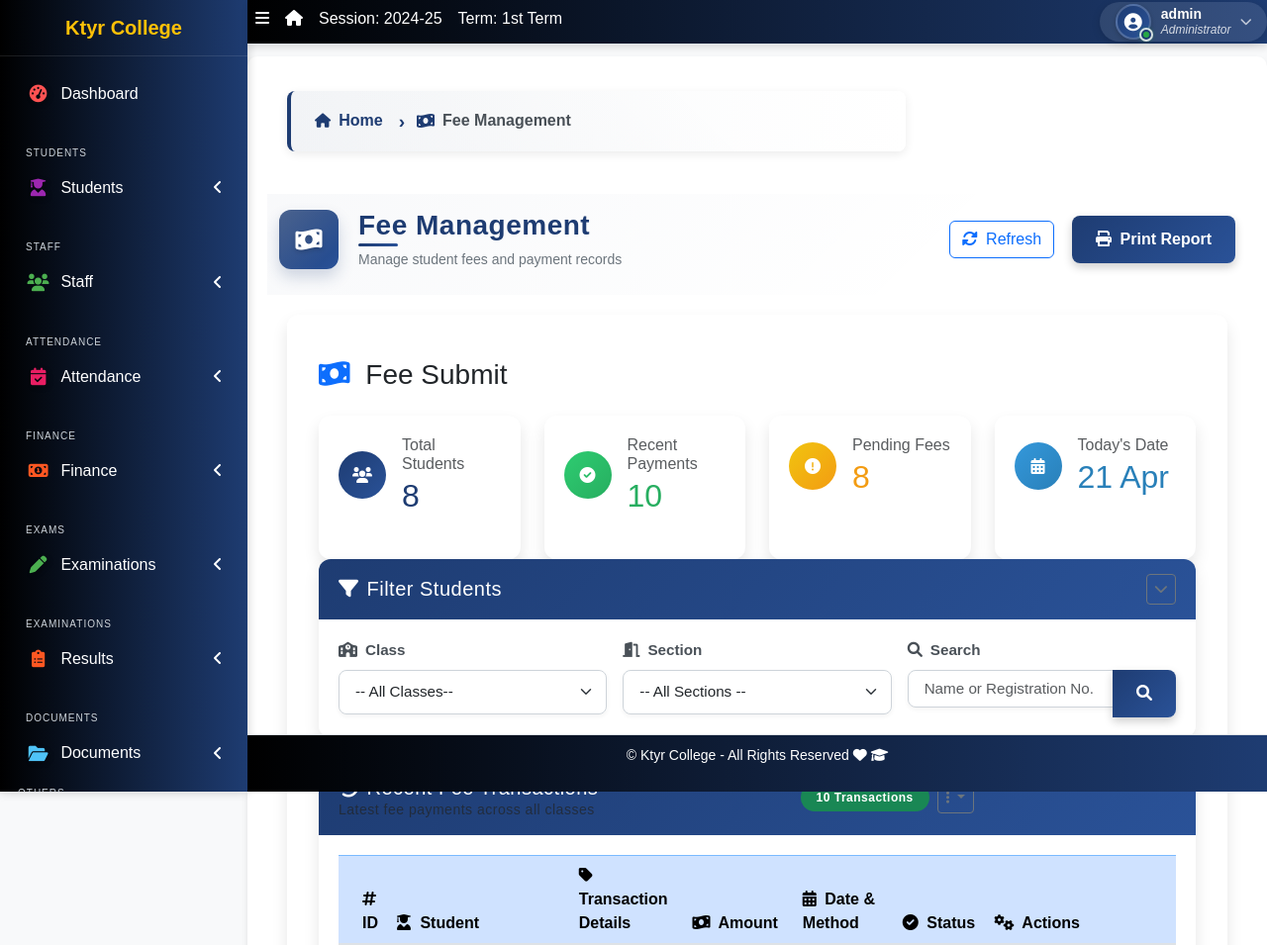
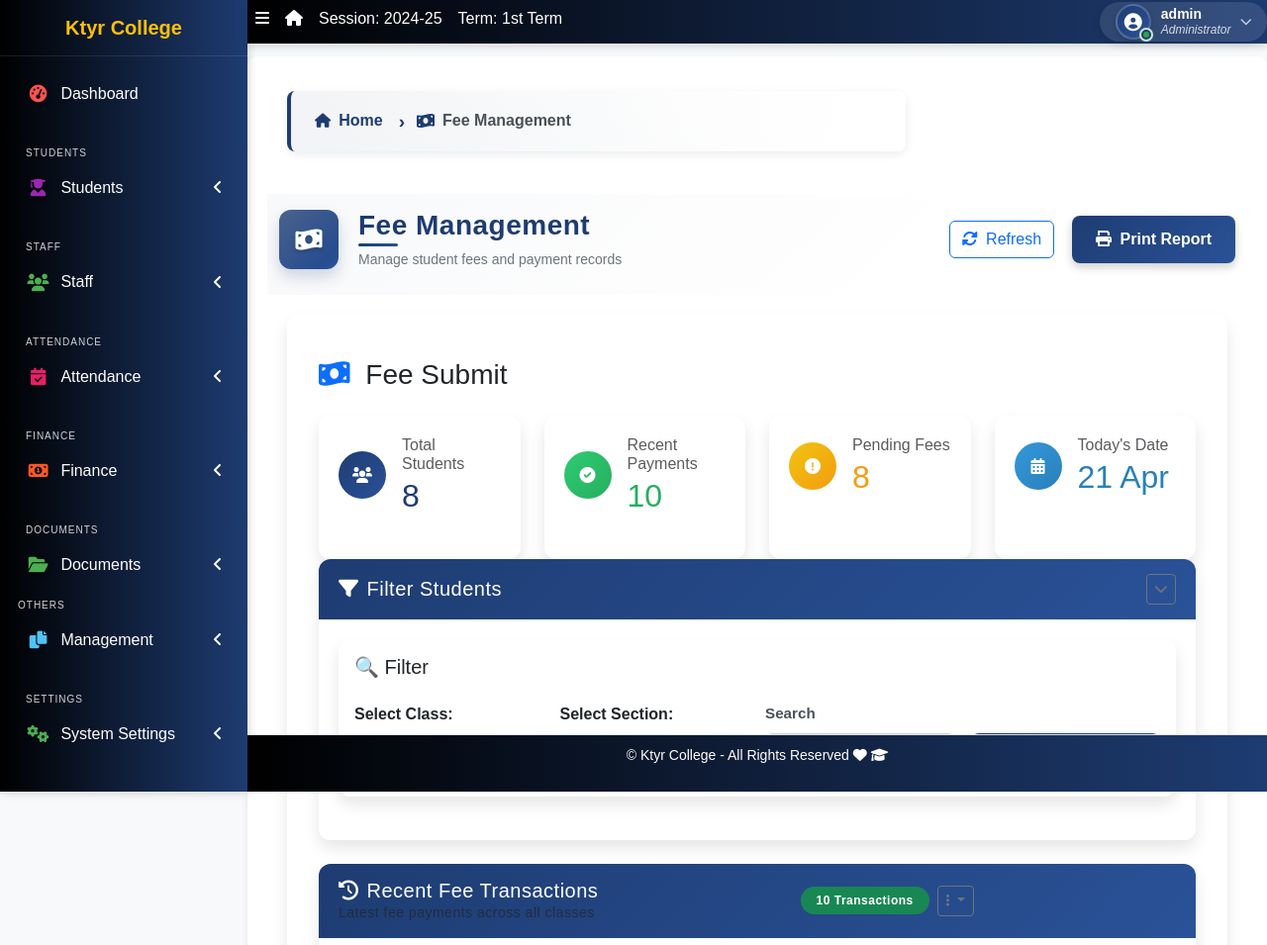
Before and after one commit to AmanKtyr/Django-School-Management-System, a Django app: page /fees/ in a window 1280 px wide. Shown: the top 955 px of the page at 99% size. Run offline with Django 3.2, Linux system fonts and the light colour scheme; a user stored in the database is signed in; data comes from the database, SQL or seed files in the repository; both versions use the stored data as it was after the commit; some libraries are stand-ins or nearby versions.

Commit message:
Remove Examinations Functionality and Update Templates
- Disabled the "apps.result" application in settings.py and removed related URLs from urls.py.
- Updated base.html to include a conditional favicon based on the college logo.
- Modified class_section_filter.html to improve filter layout and button functionality.
- Cleaned up index.html by removing references to exam results and related actions.
- Added a README.txt in the result app directory to indicate deprecation and provide guidance against usage.

```diff
--- a/SMS/apps/corecode/filters.py
+++ b/SMS/apps/corecode/filters.py
@@ -10,7 +10,6 @@ class ClassSectionFilterForm(forms.Form):
         label="Select Class",
         widget=forms.Select(attrs={
             'class': 'form-select',
-            'onchange': 'this.form.submit()',
             'id': 'class-filter'
         }),
     )
@@ -21,7 +20,6 @@ class ClassSectionFilterForm(forms.Form):
         label="Select Section",
         widget=forms.Select(attrs={
             'class': 'form-select',
-            'onchange': 'this.form.submit()',
             'id': 'section-filter'
         }),
     )
--- a/SMS/apps/fees/templates/fees/fee_list.html
+++ b/SMS/apps/fees/templates/fees/fee_list.html
@@ -133,23 +133,7 @@
             </div>
         </div>
         <div class="card-body collapse show" id="filterCollapse">
-            <form method="GET" class="row g-3" id="filter-form">
-                <div class="col-md-4">
-                    <label class="form-label"><i class="fas fa-school me-2"></i>Class</label>
-                    {{ filter_form.class_name }}
-                </div>
-                <div class="col-md-4">
-                    <label class="form-label"><i class="fas fa-door-open me-2"></i>Section</label>
-                    {{ filter_form.section }}
-                </div>
-                <div class="col-md-4">
-                    <label class="form-label"><i class="fas fa-search me-2"></i>Search</label>
-                    <div class="input-group">
-                        <input type="text" class="form-control" name="search" placeholder="Name or Registration No." value="{{ request.GET.search }}">
-                        <button class="btn btn-primary" type="submit"><i class="fas fa-search"></i></button>
-                    </div>
-                </div>
-            </form>
+            {% include 'includes/class_section_filter.html' with filter_form=filter_form show_search=True %}
         </div>
     </div>
 
@@ -400,14 +384,27 @@
 {% block extra_js %}
 <script>
 document.addEventListener('DOMContentLoaded', function() {
-    // Auto-submit form when filters change
+    // No auto-submit, form will be submitted when Apply Filter button is clicked
     const form = document.getElementById('filter-form');
-    const formInputs = form.querySelectorAll('select, input[type="text"]');
+    const classSelect = document.getElementById('class-filter');
+    const sectionSelect = document.getElementById('section-filter');
 
-    formInputs.forEach(input => {
-        input.addEventListener('change', function() {
-            form.submit();
-        });
+    // Update sections when class changes
+    classSelect.addEventListener('change', function() {
+        const classId = this.value;
+        // Clear section selection when class changes
+        sectionSelect.innerHTML = '<option value="">-- All Sections --</option>';
+
+        if(classId) {
+            fetch(`/api/get-sections/${classId}/`)
+                .then(response => response.json())
+                .then(data => {
+                    data.sections.forEach(section => {
+                        const option = new Option(section.name, section.id);
+                        sectionSelect.add(option);
+                    });
+                });
+        }
     });
 
     // Add animation effects
--- a/SMS/school_app/settings.py
+++ b/SMS/school_app/settings.py
@@ -41,7 +41,7 @@ INSTALLED_APPS = [
     "apps.corecode.apps.CorecodeConfig",
     "apps.students",
     "apps.staffs",
-    "apps.result",
+    # "apps.result", # Removed
     "apps.NonTeachingStaffs",
     "apps.attendance",
     'apps.fees',
--- a/SMS/school_app/urls.py
+++ b/SMS/school_app/urls.py
@@ -26,7 +26,7 @@ urlpatterns = [
 
     path("staff/", include("apps.staffs.urls")),
     # Finance app removed
-    path("result/", include("apps.result.urls")),
+    # Result app removed
     path("non-teaching-staffs/", include("apps.NonTeachingStaffs.urls")),
    # Added namespace
      path('fees/', include('apps.fees.urls', namespace='fees')),
--- a/SMS/templates/base.html
+++ b/SMS/templates/base.html
@@ -10,6 +10,17 @@
   <meta http-equiv="x-ua-compatible" content="ie=edge">
 
   <title>{{ profile.college_name | default:"MySchool" }}</title>
+
+  <!-- Favicon -->
+  {% if profile.college_logo %}
+  <link rel="apple-touch-icon" sizes="180x180" href="{% static 'dist/img/favicon/apple-touch-icon.png' %}">
+  <link rel="icon" type="image/png" sizes="32x32" href="{% static 'dist/img/favicon/favicon-32x32.png' %}">
+  <link rel="icon" type="image/png" sizes="16x16" href="{% static 'dist/img/favicon/favicon-16x16.png' %}">
+  <link rel="icon" href="{% static 'dist/img/favicon/favicon.ico' %}">
+  {% else %}
+  <!-- Default favicon if no college logo is available -->
+  <link rel="icon" href="{% static 'dist/img/favicon/default-favicon.ico' %}">
+  {% endif %}
 
   <!-- Critical CSS inlined to prevent FOUC (Flash of Unstyled Content) -->
   <style>
@@ -353,55 +364,7 @@
           </li>
 
 
-          <li class="nav-header">Exams</li>
-          <li class="nav-item has-treeview">
-              <a href="#" class="nav-link">
-                  <i class="nav-icon fas fa-pen" style="color: #ff6600; text-shadow: 2px 2px 5px rgba(0, 0, 0, 0.3);"></i>
-                  <p>Examinations<i class="fas fa-angle-left right"></i></p>
-              </a>
-              <ul class="nav nav-treeview">
-                  <li class="nav-item">
-                      <a href="#" class="nav-link">
-                          <i class="fas fa-calendar-alt nav-icon" style="color: #00ccff;"></i>
-                          <p>Exam Schedule</p>
-                      </a>
-                  </li>
-                  <li class="nav-item">
-                      <a href="#" class="nav-link">
-                          <i class="fas fa-poll nav-icon" style="color: #ff33cc;"></i>
-                          <p>Exam Results</p>
-                      </a>
-                  </li>
-                  <li class="nav-item">
-                      <a href="#" class="nav-link">
-                          <i class="fas fa-gavel nav-icon" style="color: #66ff66;"></i>
-                          <p>Exam Rules</p>
-                      </a>
-                  </li>
-              </ul>
-          </li>
 
-          <li class="nav-header">Examinations</li>
-          <li class="nav-item has-treeview">
-              <a href="#" class="nav-link">
-                  <i class="nav-icon fas fa-clipboard-list" style="color: #ff5050;"></i>
-                  <p>Results<i class="fas fa-angle-left right"></i></p>
-              </a>
-              <ul class="nav nav-treeview">
-                  <li class="nav-item">
-                      <a href="{% url 'create-result' %}" class="nav-link">
-                          <i class="fas fa-file-alt nav-icon" style="color: #6600cc;"></i>
-                          <p>Create Results</p>
-                      </a>
-                  </li>
-                  <li class="nav-item">
-                      <a href="{% url 'view-results' %}" class="nav-link">
-                          <i class="fas fa-eye nav-icon" style="color: #ffcc00;"></i>
-                          <p>View Results</p>
-                      </a>
-                  </li>
-              </ul>
-          </li>
 
           <li class="nav-header">Documents</li>
           <li class="nav-item has-treeview">
@@ -423,11 +386,11 @@
                       </a>
                   </li>
                   <li class="nav-item">
-                      <a href="#" class="nav-link">
-                          <i class="fas fa-file-alt nav-icon" style="color: #ff3366;"></i>
-                          <p>Exam Documents</p>
-                      </a>
-                  </li>
+                    <a href="#" class="nav-link">
+                        <i class="fas fa-file-alt nav-icon" style="color: #ff3366;"></i>
+                        <p>Exam Documents</p>
+                    </a>
+                </li>
               </ul>
           </li>
 
--- a/SMS/templates/includes/class_section_filter.html
+++ b/SMS/templates/includes/class_section_filter.html
@@ -1,20 +1,26 @@
 <div class="card shadow p-3 mb-4">
     <h5 class="mb-3">🔍 Filter</h5>
     <form method="GET" class="row g-3" id="filter-form">
-        <div class="col-md-4">
+        <div class="col-md-3">
             {{ filter_form.class_name.label_tag }}
             {{ filter_form.class_name }}
         </div>
-        <div class="col-md-4">
+        <div class="col-md-3">
             {{ filter_form.section.label_tag }}
             {{ filter_form.section }}
         </div>
         {% if show_search %}
-        <div class="col-md-4">
+        <div class="col-md-3">
             <label class="form-label">Search</label>
             <input type="text" class="form-control" name="search" placeholder="Search..." value="{{ request.GET.search }}">
         </div>
         {% endif %}
+        <div class="{% if show_search %}col-md-3{% else %}col-md-6{% endif %}">
+            <label class="form-label">&nbsp;</label>
+            <button type="submit" class="btn btn-primary w-100">
+                <i class="fas fa-filter me-2"></i>Apply Filter
+            </button>
+        </div>
     </form>
 </div>
 
@@ -38,7 +44,7 @@ document.addEventListener('DOMContentLoaded', function() {
                     });
                 });
         }
-        document.getElementById('filter-form').submit();
+        // Form will be submitted only when the Apply Filter button is clicked
     });
 });
 </script>
```
Also changed, not shown: SMS/apps/attendance/templates/attendance/attendance_list.html (+15 -19 lines), SMS/apps/corecode/templates/corecode/fee_settings.html (+8 -2 lines), SMS/templates/index.html (+2 -13 lines), SMS/apps/result/README.txt (added), SMS/db.sqlite3, 1 other file.
